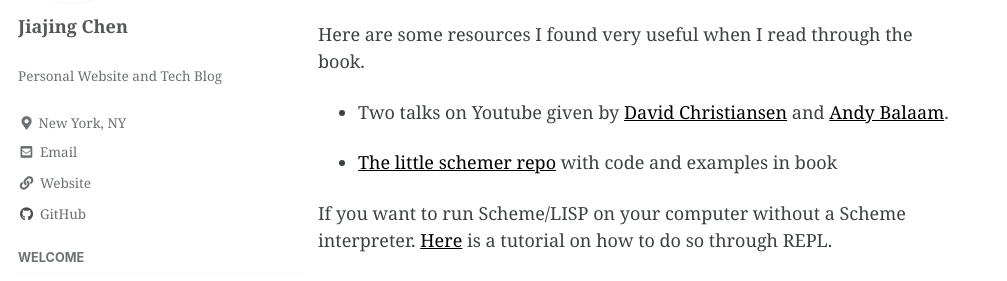
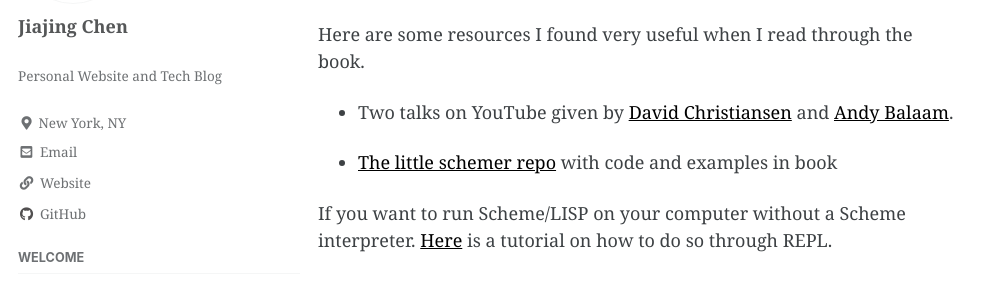
Before and after one commit to jiajingchen/jiajingchen.github.io, a Jekyll site: the page built from _posts/2020-11-30-post-lisp-little-schemer-part-1.md, in a window 1280 px wide and 900 px high, scrolled down 1326 px. Shown: the part 160-441 px from the top of the window, without its empty margins (0-1007 px from the left). Built offline with Jekyll 4.4.1, drawn with Linux system fonts in a browser that asks for light colours; cached includes are drawn as plain includes; nearby versions of some CDN libraries; comment, search, counter and statistics services are not loaded.

```diff
--- a/_posts/2020-11-30-post-lisp-little-schemer-part-1.md
+++ b/_posts/2020-11-30-post-lisp-little-schemer-part-1.md
@@ -17,7 +17,7 @@ sidebar:
 
 ***The Little Schemer*** is a great book writen by Daniel P. Friedman and Matthias Felleisen. The book introduced concepts in computer science and functional programming in Scheme/Lisp. It is about **recursion** at its core. (Check out the cover of the book and you will find out!)
 
-The authors mentioned in the [preface](https://felleisen.org/matthias/BTLS-preface.html) that:
+The authors mentioned in the [*preface*](https://felleisen.org/matthias/BTLS-preface.html) that:
 
 > *The goal of this book is to teach the reader to think recursively*.
 
@@ -44,7 +44,7 @@ Here is the table of contents of *The Little Schemer*. It's pretty light in the
 
 Here are some resources I found very useful when I read through the book.
 
-- Two talks on Youtube given by [David Christiansen](https://www.youtube.com/watch?v=VxINoKFm-S4) and [Andy Balaam](https://www.youtube.com/watch?v=tA1clbGDczI&t=3860s).
+- Two talks on YouTube given by [David Christiansen](https://www.youtube.com/watch?v=VxINoKFm-S4) and [Andy Balaam](https://www.youtube.com/watch?v=tA1clbGDczI&t=3860s).
 
 - [The little schemer repo](https://github.com/pkrumins/the-little-schemer) with code and examples in book
 
```
Also changed, not shown: _pages/404.md (+1 -1 lines).
